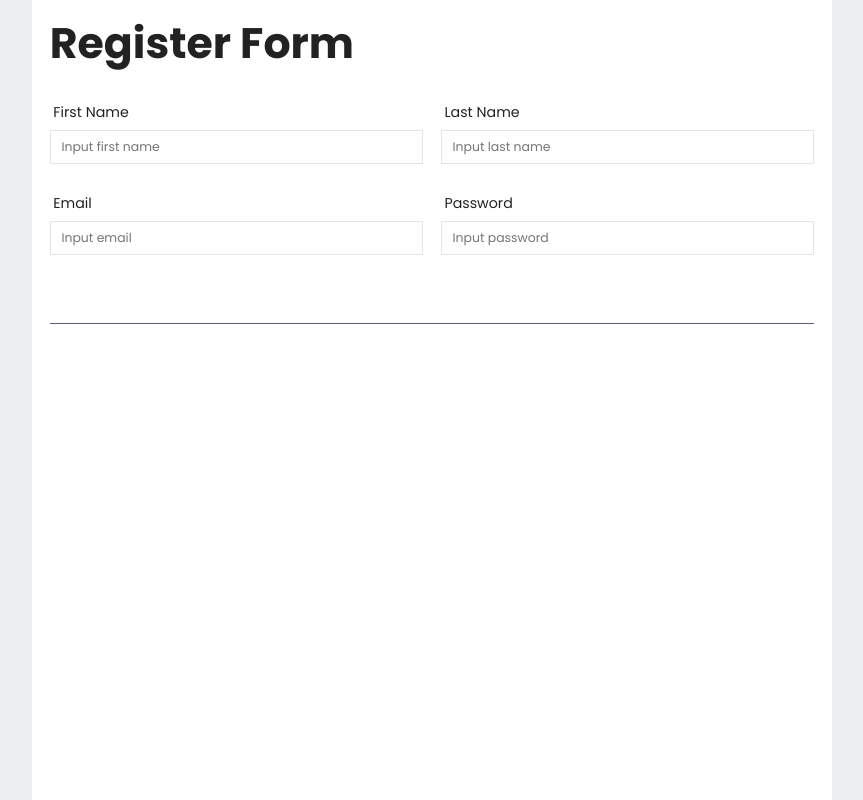
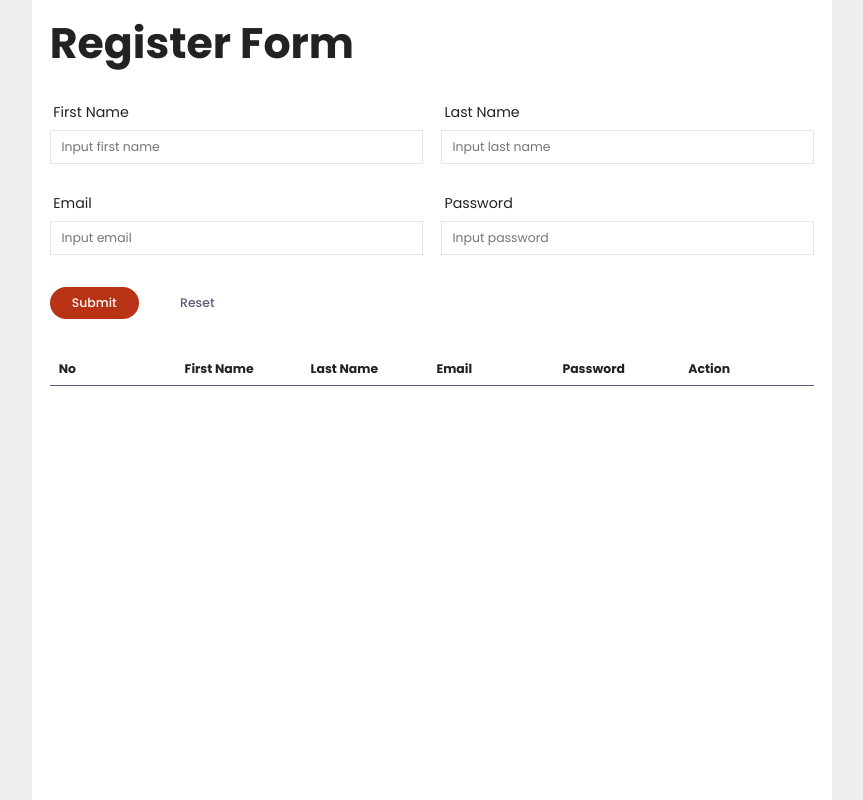
Before and after one commit to ilhamabdulm/registration-form, a React (Create React App) app: page / in a window 1280 px wide. Shown: the whole page, without its empty margins (208-1071 px from the left). Built offline with nearby package versions, Linux system fonts and the light colour scheme.

Commit message:
add fitur add user and show in table

```diff
--- a/src/App.jsx
+++ b/src/App.jsx
@@ -1,45 +1,12 @@
-import { DataTable, Input } from 'components';
+import { RegisterForm, ResultTable } from 'section';
 
 function App() {
   return (
     <div className="root">
       <article className="container">
         <h1>Register Form</h1>
-        <section className="form-container">
-          <form>
-            <Input
-              type="text"
-              name="first_name"
-              label="First Name"
-              placeholder="Input first name"
-              color="white"
-            />
-            <Input
-              type="text"
-              name="last_name"
-              label="Last Name"
-              placeholder="Input last name"
-              color="white"
-            />
-            <Input
-              type="email"
-              name="email"
-              label="Email"
-              placeholder="Input email"
-              color="white"
-            />
-            <Input
-              type="password"
-              name="password"
-              label="Password"
-              placeholder="Input password"
-              color="white"
-            />
-          </form>
-        </section>
-        <section className="table-container">
-          <DataTable columns={[]} data={[]} headerSeparator />
-        </section>
+        <RegisterForm />
+        <ResultTable />
       </article>
     </div>
   );
--- /dev/null
+++ b/src/components/divider/index.jsx
@@ -0,0 +1,11 @@
+import styles from './styles.module.scss';
+
+const { root } = styles;
+
+const Divider = (props) => {
+  const { grey } = props;
+
+  return <div className={root} data-grey={grey} />;
+};
+
+export default Divider;
--- /dev/null
+++ b/src/components/divider/styles.module.scss
@@ -0,0 +1,12 @@
+@import '../../styles/variables';
+
+.root {
+  width: 100%;
+  height: 2px;
+  background-color: $NEUTRAL8;
+  margin: 1.8rem 0;
+
+  &[data-grey='true'] {
+    background-color: $NEUTRAL2;
+  }
+}
--- a/src/components/index.js
+++ b/src/components/index.js
@@ -3,3 +3,4 @@ export { default as Input } from './input';
 export { default as Portal } from './portal';
 export { default as ModalBase } from './modal-base';
 export { default as DataTable } from './data-table';
+export { default as Divider } from './divider';
--- /dev/null
+++ b/src/hooks/index.js
@@ -0,0 +1,2 @@
+export { default as useModal } from './use-modal';
+export { default as useForm } from './use-form';
--- /dev/null
+++ b/src/hooks/use-form.js
@@ -0,0 +1,39 @@
+import { useCallback, useState } from 'react';
+
+const useForm = (initialState) => {
+  const [state, setState] = useState(initialState);
+
+  const handleStateSchange = useCallback(
+    (key, value) => {
+      setState((prev) => {
+        return {
+          ...prev,
+          [key]: value,
+        };
+      });
+    },
+    [setState]
+  );
+
+  const handleBulkChange = useCallback(
+    (values) => {
+      setState(values);
+    },
+    [setState]
+  );
+
+  const resetForm = useCallback(
+    () => setState(initialState),
+    [setState, initialState]
+  );
+
+  return {
+    setState,
+    state,
+    handleStateSchange,
+    handleBulkChange,
+    resetForm,
+  };
+};
+
+export default useForm;
--- /dev/null
+++ b/src/hooks/use-modal.js
@@ -0,0 +1,15 @@
+import { useCallback, useState } from 'react';
+
+const useModal = (initialState) => {
+  const [isOpen, setIsOpen] = useState(initialState);
+
+  return {
+    isOpen,
+    toggleModal: useCallback(
+      (state) => setIsOpen((prev) => state || !prev),
+      [setIsOpen]
+    ),
+  };
+};
+
+export default useModal;
--- a/src/section/index.js
+++ b/src/section/index.js
@@ -0,0 +1,2 @@
+export { default as RegisterForm } from './register-form';
+export { default as ResultTable } from './result-table';
--- /dev/null
+++ b/src/section/register-form.jsx
@@ -0,0 +1,83 @@
+import { Button, Input } from 'components';
+import { useForm } from 'hooks';
+import { useRegisterStore } from 'store';
+
+const RegisterForm = (props) => {
+  const { state, handleStateSchange, resetForm } = useForm({
+    first_name: '',
+    last_name: '',
+    email: '',
+    password: '',
+  });
+  const {
+    state: { registeredList },
+    handleUpdateRegisterStore,
+  } = useRegisterStore();
+
+  const _handleChange = (e) => {
+    const name = e.target.name;
+    const value = e.target.value;
+
+    handleStateSchange(name, value);
+  };
+
+  const _handleSubmit = (payload) => {
+    const data = [...registeredList, payload];
+    console.log(data);
+    handleUpdateRegisterStore('registeredList', data);
+    resetForm();
+  };
+
+  return (
+    <section className="form-container">
+      <form>
+        <Input
+          type="text"
+          name="first_name"
+          label="First Name"
+          placeholder="Input first name"
+          color="white"
+          value={state?.first_name}
+          onChange={_handleChange}
+        />
+        <Input
+          type="text"
+          name="last_name"
+          label="Last Name"
+          placeholder="Input last name"
+          color="white"
+          value={state?.last_name}
+          onChange={_handleChange}
+        />
+        <Input
+          type="email"
+          name="email"
+          label="Email"
+          placeholder="Input email"
+          color="white"
+          value={state?.email}
+          onChange={_handleChange}
+        />
+        <Input
+          type="password"
+          name="password"
+          label="Password"
+          placeholder="Input password"
+          color="white"
+          value={state?.password}
+          onChange={_handleChange}
+        />
+      </form>
+      <footer>
+        <Button variant="primary" onClick={() => _handleSubmit(state)}>
+          Submit
+        </Button>
+        <Button variant="tertiary" onClick={resetForm}>
+          Reset
+        </Button>
+      </footer>
+    </section>
+  );
+};
+
+export default RegisterForm;
--- /dev/null
+++ b/src/section/result-table.jsx
@@ -0,0 +1,56 @@
+import { useMemo } from 'react';
+
+import { DataTable } from 'components';
+import { useRegisterStore } from 'store';
+
+const ResultTable = (props) => {
+  const {
+    state: { registeredList },
+  } = useRegisterStore();
+
+  const columns = useMemo(() => {
+    return [
+      {
+        key: 'no',
+        dataIndex: 'no',
+        title: 'No',
+        render: (_, x, i) => {
+          return i + 1;
+        },
+      },
+      {
+        key: 'first_name',
+        dataIndex: 'first_name',
+        title: 'First Name',
+      },
+      {
+        key: 'last_name',
+        dataIndex: 'last_name',
+        title: 'Last Name',
+      },
+      {
+        key: 'email',
+        dataIndex: 'email',
+        title: 'Email',
+      },
+      {
+        key: 'password',
+        dataIndex: 'password',
+        title: 'Password',
+      },
+      {
+        key: 'action',
+        dataIndex: 'action',
+        title: 'Action',
+      },
+    ];
+  }, []);
+
+  return (
+    <section className="table-container">
+      <DataTable columns={columns} data={registeredList} headerSeparator />
+    </section>
+  );
+};
+
+export default ResultTable;
--- a/src/styles/_register-page.scss
+++ b/src/styles/_register-page.scss
@@ -31,4 +31,15 @@
       margin-bottom: 1.6rem;
     }
   }
+
+  & > footer {
+    margin-top: 2rem;
+    display: flex;
+    align-items: center;
+    gap: 1.6rem;
+
+    & > button {
+      width: 10rem;
+    }
+  }
 }
```
